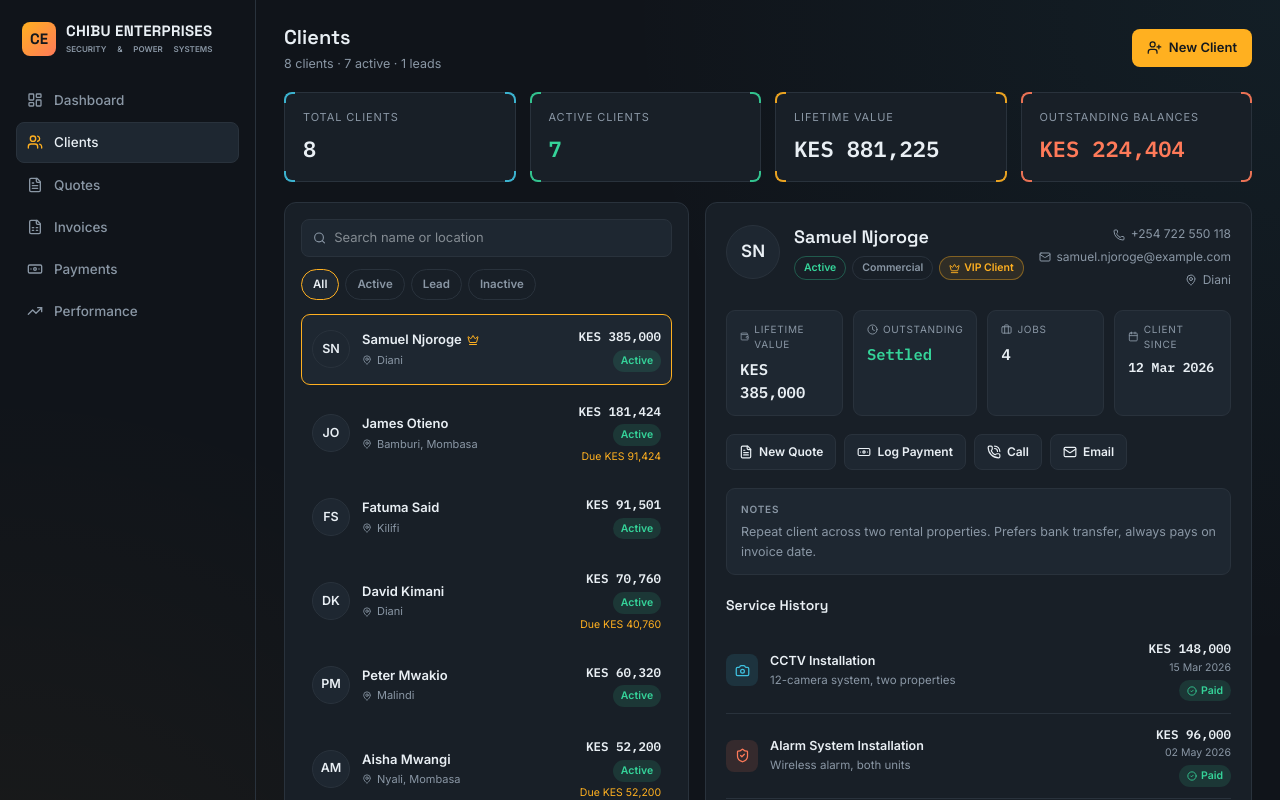
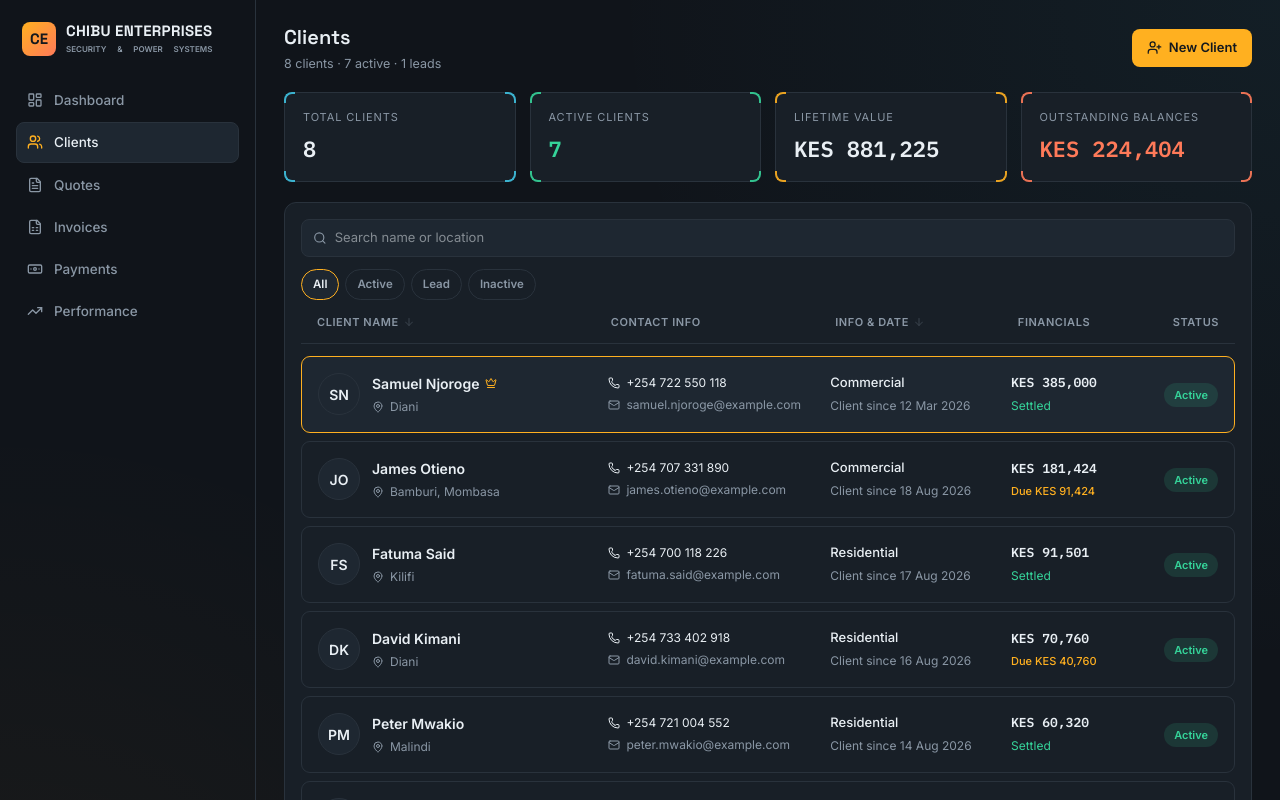
Before and after one commit to Mwabonje/chibu-enterprise, a React (Vite) app: page /customers in a window 1280 px wide. Shown: the top 800 px of the page. Built offline with nearby package versions, Linux system fonts and the light colour scheme.

Commit message:
feat(ui): add column sorting to invoices and clients
Implement dynamic sorting functionality for the invoice and client lists to improve data organization and navigation.

```diff
--- a/src/components/ChibuClients.tsx
+++ b/src/components/ChibuClients.tsx
@@ -2,7 +2,7 @@ import React, { useState, useMemo } from "react";
 import {
   Camera, Sun, ShieldCheck, Grid3x3, Zap, Search, Phone, Mail, MapPin,
   Crown, Calendar, Wallet, Briefcase, CheckCircle2, Clock, FileText,
-  Banknote, UserPlus, PhoneCall
+  Banknote, UserPlus, PhoneCall, ArrowUp, ArrowDown
 } from "lucide-react";
 
 const SERVICE_META = {
@@ -117,15 +117,50 @@ export default function ChibuClients() {
   const [tab, setTab] = useState("All");
   const [query, setQuery] = useState("");
   const [selectedId, setSelectedId] = useState(clients[0].id);
+  const [sortConfig, setSortConfig] = useState<{key: string, direction: 'asc' | 'desc'} | null>(null);
 
   const filtered = useMemo(() => {
     const q = query.toLowerCase();
-    return clients.filter((c) => {
+    let res = clients.filter((c) => {
       const matchesTab = tab === "All" || c.status === tab;
       const matchesQuery = !q || c.name.toLowerCase().includes(q) || c.location.toLowerCase().includes(q);
       return matchesTab && matchesQuery;
-    }).sort((a, b) => b.lifetime - a.lifetime);
-  }, [tab, query]);
+    });
+
+    if (sortConfig !== null) {
+      res.sort((a, b) => {
+        if (sortConfig.key === 'name') {
+          return sortConfig.direction === 'asc'
+            ? a.name.localeCompare(b.name)
+            : b.name.localeCompare(a.name);
+        } else if (sortConfig.key === 'date') {
+          const dateA = new Date(a.since).getTime();
+          const dateB = new Date(b.since).getTime();
+          return sortConfig.direction === 'asc' ? dateA - dateB : dateB - dateA;
+        }
+        return 0;
+      });
+    } else {
+      res.sort((a, b) => b.lifetime - a.lifetime);
+    }
+    return res;
+  }, [tab, query, sortConfig]);
+
+  const handleSort = (key: string) => {
+    setSortConfig(prev => {
+      if (prev && prev.key === key) {
+        return { key, direction: prev.direction === 'asc' ? 'desc' : 'asc' };
+      }
+      return { key, direction: 'asc' };
+    });
+  };
+
+  const SortIcon = ({ columnKey }: { columnKey: string }) => {
+    if (!sortConfig || sortConfig.key !== columnKey) {
+      return <ArrowDown size={12} style={{ opacity: 0.3 }} />;
+    }
+    return sortConfig.direction === 'asc' ? <ArrowUp size={12} color="var(--text)" /> : <ArrowDown size={12} color="var(--text)" />;
+  };
 
   const selected = clients.find((c) => c.id === selectedId) || filtered[0];
 
@@ -159,7 +194,7 @@ export default function ChibuClients() {
         .stat-label { font-size: 11px; color: var(--dim); text-transform: uppercase; letter-spacing: 0.08em; }
         .stat-value { font-family: 'IBM Plex Mono', monospace; font-size: 22px; font-weight: 600; margin-top: 7px; }
 
-        .layout { display: grid; grid-template-columns: 1fr 1.35fr; gap: 16px; align-items: start; }
+        .layout { display: grid; grid-template-columns: 1fr; gap: 16px; align-items: start; }
 
         /* ---- LIST ---- */
         .list-panel { background: var(--panel); border: 1px solid var(--border); border-radius: 12px; padding: 16px; }
@@ -169,18 +204,24 @@ export default function ChibuClients() {
         .tab-btn { font-size: 11.5px; font-weight: 600; padding: 6px 11px; border-radius: 999px; border: 1px solid var(--border); color: var(--dim); cursor: pointer; background: transparent; }
         .tab-btn.active { background: var(--panel-2); color: var(--text); border-color: var(--amber); }
 
-        .client-row { display: flex; align-items: center; gap: 12px; padding: 12px 10px; border-radius: 9px; cursor: pointer; border: 1px solid transparent; margin-bottom: 4px; }
-        .client-row:hover { background: var(--panel-2); }
+        .list-header { display: grid; grid-template-columns: 2fr 1.5fr 1.2fr 1fr auto; gap: 16px; align-items: center; padding: 0 16px 12px 16px; border-bottom: 1px solid var(--border); margin-bottom: 12px; font-size: 11px; font-weight: 600; text-transform: uppercase; color: var(--dim); letter-spacing: 0.05em; }
+        .sortable-col { display: flex; align-items: center; gap: 4px; cursor: pointer; user-select: none; }
+        .sortable-col:hover { color: var(--text); }
+
+        .client-row { display: grid; grid-template-columns: 2fr 1.5fr 1.2fr 1fr auto; gap: 16px; align-items: center; padding: 16px; border-radius: 9px; cursor: pointer; border: 1px solid var(--border); margin-bottom: 8px; }
+        .client-row:hover { background: var(--panel-2); border-color: var(--amber); }
         .client-row.selected { background: var(--panel-2); border-color: var(--amber); }
-        .avatar { width: 38px; height: 38px; border-radius: 999px; background: var(--panel-2); border: 1px solid var(--border); display: flex; align-items: center; justify-content: center; font-size: 12.5px; font-weight: 700; flex-shrink: 0; }
-        .client-mid { flex: 1; min-width: 0; }
-        .client-name { font-size: 13px; font-weight: 600; display: flex; align-items: center; gap: 5px; }
-        .client-meta { font-size: 11px; color: var(--dim); margin-top: 2px; display: flex; gap: 5px; align-items: center; }
-        .client-right { text-align: right; }
-        .client-spend { font-family: 'IBM Plex Mono', monospace; font-size: 12.5px; font-weight: 600; }
-        .client-balance { font-size: 10.5px; color: var(--amber); margin-top: 3px; }
-        .badge { display: inline-flex; align-items: center; gap: 4px; padding: 3px 8px; border-radius: 999px; font-size: 10.5px; font-weight: 600; margin-top: 4px; }
-        .empty-state { text-align: center; padding: 30px 10px; color: var(--dim); font-size: 13px; }
+        .client-col { display: flex; flex-direction: column; gap: 4px; }
+
+        .avatar { width: 42px; height: 42px; border-radius: 999px; background: var(--panel-2); border: 1px solid var(--border); display: flex; align-items: center; justify-content: center; font-size: 14px; font-weight: 700; flex-shrink: 0; }
+
+        .client-name-group { display: flex; align-items: center; gap: 12px; }
+        .client-name { font-size: 14px; font-weight: 600; display: flex; align-items: center; gap: 6px; }
+        .client-meta { font-size: 12px; color: var(--dim); display: flex; gap: 6px; align-items: center; }
+        .client-spend { font-family: 'IBM Plex Mono', monospace; font-size: 13px; font-weight: 600; }
+        .client-balance { font-size: 11px; color: var(--amber); font-weight: 500; }
+        .badge { display: inline-flex; align-items: center; gap: 4px; padding: 4px 10px; border-radius: 999px; font-size: 11px; font-weight: 600; }
+        .empty-state { text-align: center; padding: 40px 10px; color: var(--dim); font-size: 14px; }
 
         /* ---- DETAIL ---- */
         .detail-panel { background: var(--panel); border: 1px solid var(--border); border-radius: 12px; padding: 20px; }
@@ -220,11 +261,14 @@ export default function ChibuClients() {
         .hist-date { font-size: 10.5px; color: var(--dim); margin-top: 2px; }
 
         @media (max-width: 980px) {
-          .layout { grid-template-columns: 1fr; }
           .stat-grid { grid-template-columns: 1fr 1fr; }
-          .mini-stats { grid-template-columns: 1fr 1fr; }
-          .contact-block { text-align: left; }
-          .contact-line { justify-content: flex-start; }
+        }
+
+        @media (max-width: 768px) {
+          .list-header { display: none; }
+          .client-row { grid-template-columns: 1fr; gap: 12px; }
+          .client-col { align-items: flex-start; }
+          .client-row > div:last-child { text-align: left; }
         }
       `}</style>
 
@@ -278,6 +322,18 @@ export default function ChibuClients() {
 
           {filtered.length === 0 && <div className="empty-state">No clients match this filter.</div>}
 
+          <div className="list-header">
+            <div className="sortable-col" onClick={() => handleSort('name')}>
+              Client Name <SortIcon columnKey="name" />
+            </div>
+            <div>Contact Info</div>
+            <div className="sortable-col" onClick={() => handleSort('date')}>
+              Info &amp; Date <SortIcon columnKey="date" />
+            </div>
+            <div>Financials</div>
+            <div style={{ textAlign: "right" }}>Status</div>
+          </div>
+
           {filtered.map((c) => {
             const sMeta = STATUS_META[c.status as keyof typeof STATUS_META];
             return (
@@ -286,105 +342,51 @@ export default function ChibuClients() {
                 className={`client-row ${selected && selected.id === c.id ? "selected" : ""}`}
                 onClick={() => setSelectedId(c.id)}
               >
-                <div className="avatar">{initials(c.name)}</div>
-                <div className="client-mid">
-                  <div className="client-name">{c.name}{c.vip && <Crown size={12} color="#FFB020" />}</div>
-                  <div className="client-meta"><MapPin size={10} /> {c.location}</div>
+                <div className="client-name-group">
+                  <div className="avatar">{initials(c.name)}</div>
+                  <div className="client-col">
+                    <div className="client-name">
+                      {c.name}
+                      {c.vip && <Crown size={12} color="#FFB020" />}
+                    </div>
+                    <div className="client-meta">
+                      <MapPin size={12} /> {c.location}
+                    </div>
+                  </div>
                 </div>
-                <div className="client-right">
+
+                <div className="client-col">
+                  <div className="client-meta" style={{ color: "var(--text)" }}>
+                    <Phone size={12} /> {c.phone}
+                  </div>
+                  <div className="client-meta">
+                    <Mail size={12} /> {c.email}
+                  </div>
+                </div>
+
+                <div className="client-col">
+                  <div style={{ fontSize: 13, fontWeight: 500 }}>{c.type}</div>
+                  <div className="client-meta">Client since {c.since}</div>
+                </div>
+
+                <div className="client-col">
                   <div className="client-spend">{money(c.lifetime)}</div>
-                  <div className="badge" style={{ color: sMeta.color, background: sMeta.bg }}>{c.status}</div>
-                  {c.outstanding > 0 && <div className="client-balance">Due {money(c.outstanding)}</div>}
+                  {c.outstanding > 0 ? (
+                    <div className="client-balance">Due {money(c.outstanding)}</div>
+                  ) : (
+                    <div className="client-meta" style={{ color: "var(--green)" }}>Settled</div>
+                  )}
+                </div>
+
+                <div style={{ textAlign: "right" }}>
+                  <div className="badge" style={{ color: sMeta.color, background: sMeta.bg }}>
+                    {c.status}
+                  </div>
                 </div>
               </div>
             );
           })}
         </div>
-
-        {/* DETAIL */}
-        {selected && (
-          <div className="detail-panel">
-            <div className="detail-head">
-              <div className="detail-id">
-                <div className="avatar-lg">{initials(selected.name)}</div>
-                <div>
-                  <div className="detail-name-row">
-                    <div className="detail-name">{selected.name}</div>
-                  </div>
-                  <div className="detail-tags">
-                    <span className="tag" style={{ color: STATUS_META[selected.status as keyof typeof STATUS_META].color, borderColor: STATUS_META[selected.status as keyof typeof STATUS_META].color + "55" }}>{selected.status}</span>
-                    <span className="tag">{selected.type}</span>
-                    {selected.vip && <span className="tag vip-tag"><Crown size={11} /> VIP Client</span>}
-                  </div>
-                </div>
-              </div>
-              <div className="contact-block">
-                <div className="contact-line"><Phone size={12} /> {selected.phone}</div>
-                <div className="contact-line"><Mail size={12} /> {selected.email}</div>
-                <div className="contact-line"><MapPin size={12} /> {selected.location}</div>
-              </div>
-            </div>
-
-            <div className="mini-stats">
-              <div className="mini-stat">
-                <div className="mini-stat-label"><Wallet size={11} /> Lifetime Value</div>
-                <div className="mini-stat-value">{money(selected.lifetime)}</div>
-              </div>
-              <div className="mini-stat">
-                <div className="mini-stat-label"><Clock size={11} /> Outstanding</div>
-                <div className="mini-stat-value" style={{ color: selected.outstanding > 0 ? "#FFB020" : "#35D399" }}>
-                  {selected.outstanding > 0 ? money(selected.outstanding) : "Settled"}
-                </div>
-              </div>
-              <div className="mini-stat">
-                <div className="mini-stat-label"><Briefcase size={11} /> Jobs</div>
-                <div className="mini-stat-value">{selected.jobs}</div>
-              </div>
-              <div className="mini-stat">
-                <div className="mini-stat-label"><Calendar size={11} /> Client Since</div>
-                <div className="mini-stat-value" style={{ fontSize: 13 }}>{selected.since}</div>
-              </div>
-            </div>
-
-            <div className="quick-actions">
-              <div className="quick-btn"><FileText size={14} /> New Quote</div>
-              <div className="quick-btn"><Banknote size={14} /> Log Payment</div>
-              <div className="quick-btn"><PhoneCall size={14} /> Call</div>
-              <div className="quick-btn"><Mail size={14} /> Email</div>
-            </div>
-
-            <div className="notes-box">
-              <div className="notes-label">Notes</div>
-              {selected.notes}
-            </div>
-
-            <div className="section-title">Service History</div>
-            {selected.history.map((h, i) => {
-              const meta = SERVICE_META[h.service as keyof typeof SERVICE_META];
-              const Icon = meta.icon;
-              const hMeta = HISTORY_STATUS[h.status as keyof typeof HISTORY_STATUS];
-              const HIcon = hMeta.icon;
-              return (
-                <div className="hist-row" key={i}>
-                  <div className="hist-icon" style={{ background: meta.color + "20" }}>
-                    <Icon size={15} color={meta.color} />
-                  </div>
-                  <div className="hist-mid">
-                    <div className="hist-service">{h.service}</div>
-                    <div className="hist-desc">{h.desc}</div>
-                  </div>
-                  <div className="hist-right">
-                    <div className="hist-amount">{money(h.amount)}</div>
-                    <div className="hist-date">{h.date}</div>
-                    <span className="badge" style={{ color: hMeta.color, background: hMeta.bg, marginTop: 4 }}>
-                      <HIcon size={10} /> {h.status}
-                    </span>
-                  </div>
-                </div>
-              );
-            })}
-          </div>
-        )}
       </div>
     </div>
   );
--- a/src/components/ChibuInvoices.tsx
+++ b/src/components/ChibuInvoices.tsx
@@ -1,7 +1,7 @@
 import React, { useState, useMemo } from "react";
 import {
   Camera, Sun, ShieldCheck, Grid3x3, Zap, Search, Download, Send,
-  CheckCircle2, Clock, AlertTriangle, FileEdit, MapPin, Banknote
+  CheckCircle2, Clock, AlertTriangle, FileEdit, MapPin, Banknote, ArrowUp, ArrowDown
 } from "lucide-react";
 
 const SERVICE_META = {
@@ -70,18 +70,52 @@ export default function ChibuInvoices() {
   const [tab, setTab] = useState("All");
   const [query, setQuery] = useState("");
   const [selectedId, setSelectedId] = useState(invoices[0].id);
-  const [statusOverride, setStatusOverride] = useState({});
+  const [statusOverride, setStatusOverride] = useState<Record<number, string>>({});
+  const [sortConfig, setSortConfig] = useState<{key: string, direction: 'asc' | 'desc'} | null>(null);
 
   const list = invoices.map((inv) => ({ ...inv, status: statusOverride[inv.id] || inv.status }));
 
   const filtered = useMemo(() => {
-    return list.filter((inv) => {
+    let res = list.filter((inv) => {
       const matchesTab = tab === "All" || inv.status === tab;
       const q = query.toLowerCase();
       const matchesQuery = !q || inv.client.toLowerCase().includes(q) || inv.no.toLowerCase().includes(q);
       return matchesTab && matchesQuery;
     });
-  }, [tab, query, list]);
+
+    if (sortConfig !== null) {
+      res.sort((a, b) => {
+        if (sortConfig.key === 'client') {
+          return sortConfig.direction === 'asc'
+            ? a.client.localeCompare(b.client)
+            : b.client.localeCompare(a.client);
+        } else if (sortConfig.key === 'date') {
+          const dateA = new Date(a.issued).getTime();
+          const dateB = new Date(b.issued).getTime();
+          return sortConfig.direction === 'asc' ? dateA - dateB : dateB - dateA;
+        }
+        return 0;
+      });
+    }
+
+    return res;
+  }, [tab, query, list, sortConfig]);
+
+  const handleSort = (key: string) => {
+    setSortConfig(prev => {
+      if (prev && prev.key === key) {
+        return { key, direction: prev.direction === 'asc' ? 'desc' : 'asc' };
+      }
+      return { key, direction: 'asc' };
+    });
+  };
+
+  const SortIcon = ({ columnKey }: { columnKey: string }) => {
+    if (!sortConfig || sortConfig.key !== columnKey) {
+      return <ArrowDown size={12} style={{ opacity: 0.3 }} />;
+    }
+    return sortConfig.direction === 'asc' ? <ArrowUp size={12} color="var(--text)" /> : <ArrowDown size={12} color="var(--text)" />;
+  };
 
   const selected = list.find((inv) => inv.id === selectedId) || filtered[0];
   const { sub, vat, total } = selected ? invoiceTotal(selected) : { sub: 0, vat: 0, total: 0 };
@@ -127,6 +161,10 @@ export default function ChibuInvoices() {
         .tabs { display: flex; gap: 6px; margin-bottom: 14px; flex-wrap: wrap; }
         .tab-btn { font-size: 11.5px; font-weight: 600; padding: 6px 11px; border-radius: 999px; border: 1px solid var(--border); color: var(--dim); cursor: pointer; background: transparent; }
         .tab-btn.active { background: var(--panel-2); color: var(--text); border-color: var(--amber); }
+
+        .inv-list-header { display: flex; align-items: center; padding: 0 10px 12px 10px; border-bottom: 1px solid var(--border); margin-bottom: 12px; font-size: 11px; font-weight: 600; text-transform: uppercase; color: var(--dim); letter-spacing: 0.05em; }
+        .sortable-col { display: flex; align-items: center; gap: 4px; cursor: pointer; user-select: none; }
+        .sortable-col:hover { color: var(--text); }
 
         .inv-row { display: flex; align-items: center; gap: 12px; padding: 12px 10px; border-radius: 9px; cursor: pointer; border: 1px solid transparent; margin-bottom: 4px; }
         .inv-row:hover { background: var(--panel-2); }
@@ -235,6 +273,15 @@ export default function ChibuInvoices() {
 
           <div style={{ flex: 1, overflowY: "auto", paddingRight: 4, marginRight: -4 }}>
             {filtered.length === 0 && <div className="empty-state">No invoices match this filter.</div>}
+
+            <div className="inv-list-header">
+              <div className="sortable-col" onClick={() => handleSort('client')} style={{ flex: 1, paddingLeft: 46 }}>
+                Client / Invoice <SortIcon columnKey="client" />
+              </div>
+              <div className="sortable-col" style={{ textAlign: "right", justifyContent: "flex-end" }} onClick={() => handleSort('date')}>
+                Amount &amp; Status <SortIcon columnKey="date" />
+              </div>
+            </div>
 
             {filtered.map((inv) => {
               const meta = SERVICE_META[inv.service as keyof typeof SERVICE_META];
```
